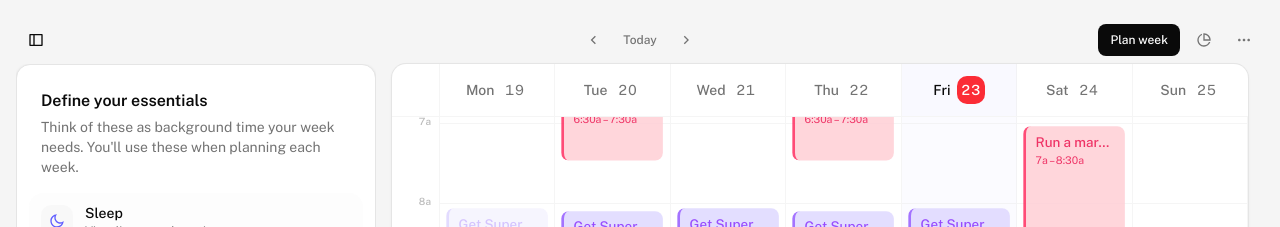
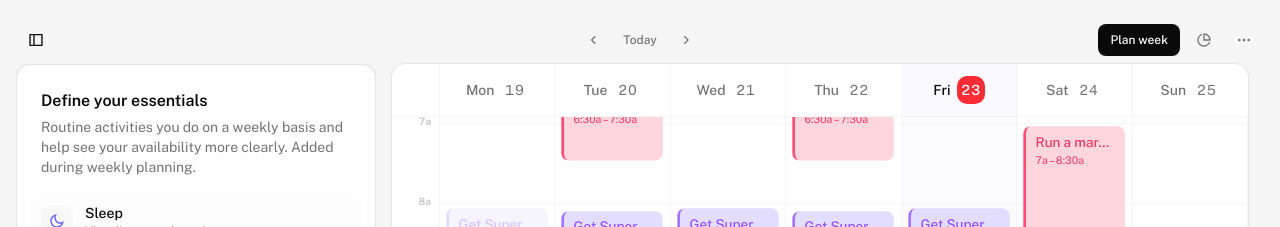
Before and after one commit to superos-labs/superos-ui, a Next.js app: page / in a window 1280 px wide. Shown: the top 227 px of the page. Built offline with nearby package versions, Linux system fonts and the light colour scheme.

Commit message:
Update essentials description text
- Change description to emphasize routine activities and availability visibility
- Add note about automatic addition during weekly planning

```diff
--- a/components/backlog/essentials/essentials-cta.tsx
+++ b/components/backlog/essentials/essentials-cta.tsx
@@ -467,8 +467,8 @@ export function EssentialsCTA({
           Define your essentials
         </h3>
         <p className="text-sm text-muted-foreground">
-          Think of these as background time your week needs. You&apos;ll use
-          these when planning each week.
+          Routine activities you do on a weekly basis and help see your
+          availability more clearly. Added during weekly planning.
         </p>
       </div>
 
```
